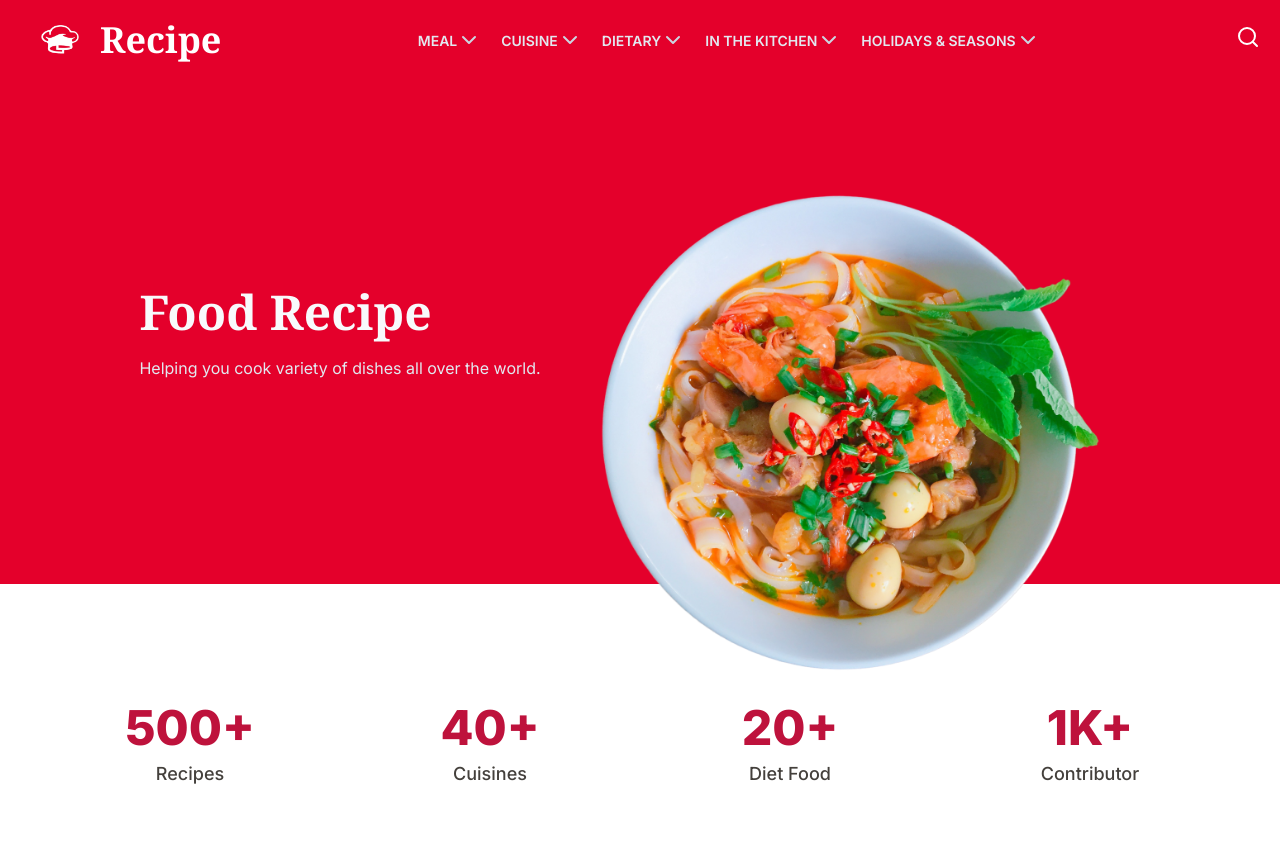
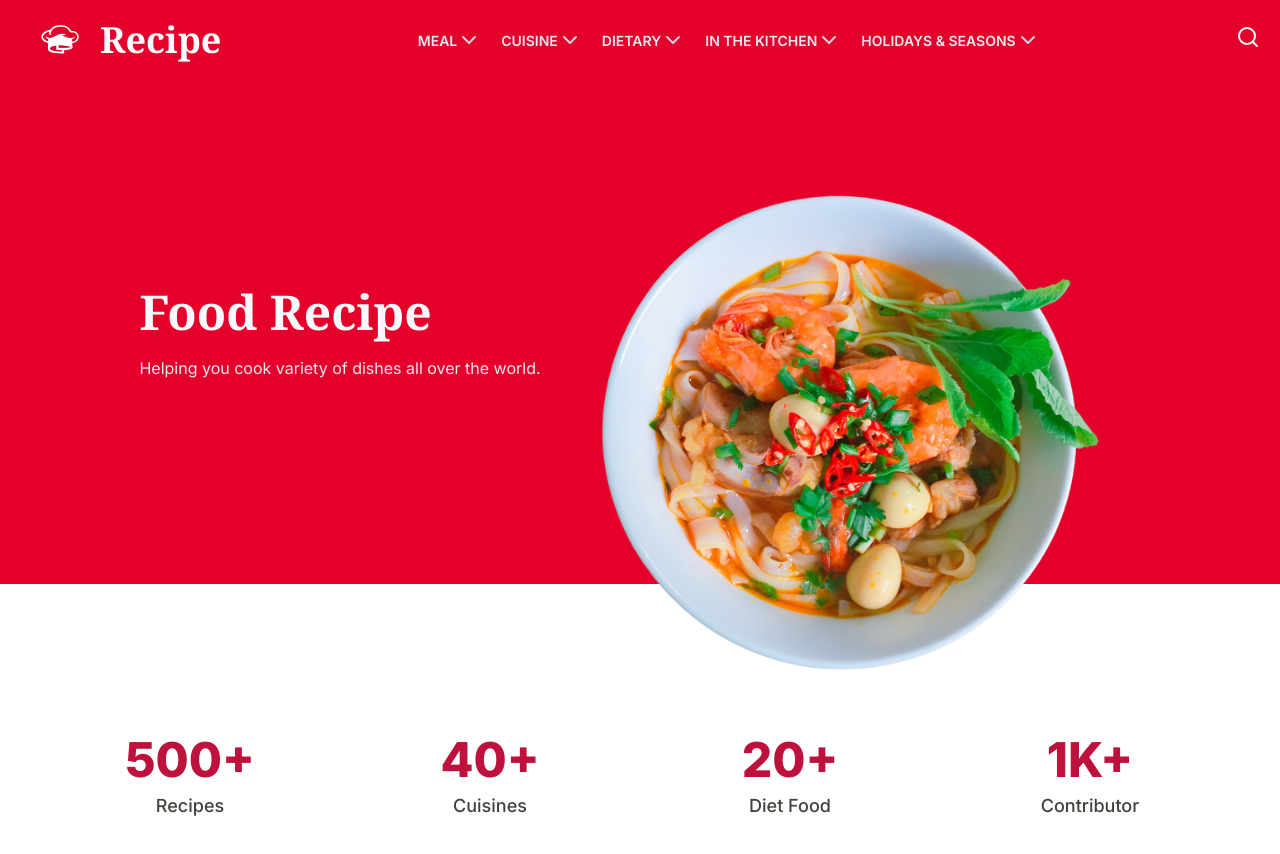
Before and after one commit to aunghein2003/recipe, a Next.js app: page / in a window 1280 px wide. Shown: the top 854 px of the page. Built offline with nearby package versions, Linux system fonts and the light colour scheme.

Commit message:
add aos animation

```diff
--- a/src/app/layout.tsx
+++ b/src/app/layout.tsx
@@ -1,7 +1,8 @@
-import Navbar from "@/components/Navbar";
 import "./globals.css";
 import type { Metadata } from "next";
 import { Inter } from "next/font/google";
+import Navbar from "@/components/Navbar";
+import Providers from "@/components/Providers";
 
 const inter = Inter({ subsets: ["latin"] });
 
@@ -19,8 +20,10 @@ export default function RootLayout({
   return (
     <html lang="en">
       <body className={inter.className}>
-        <Navbar />
-        {children}
+        <Providers>
+          <Navbar />
+          {children}
+        </Providers>
       </body>
     </html>
   );
--- a/src/app/page.tsx
+++ b/src/app/page.tsx
@@ -2,7 +2,7 @@ import HomeComponent from "@/components/home";
 
 export default function Home() {
   return (
-    <div className="h-[150vh]">
+    <div className="h-[350vh]">
       <HomeComponent />
     </div>
   );
--- /dev/null
+++ b/src/components/Providers.tsx
@@ -0,0 +1,20 @@
+"use client";
+
+import { ReactNode, useEffect } from "react";
+import Aos from "aos";
+import "aos/dist/aos.css";
+
+interface ProvidersProps {
+  children: ReactNode;
+}
+
+export default function Providers({ children }: ProvidersProps) {
+  useEffect(() => {
+    Aos.init({
+      duration: 700,
+      once: true,
+    });
+  }, []);
+
+  return <>{children}</>;
+}
--- a/src/components/home/HeroSection.tsx
+++ b/src/components/home/HeroSection.tsx
@@ -4,7 +4,7 @@ import photo from "@/assests/photo3.png";
 export default function HeroSection() {
   return (
     <div className="w-full h-[60vh] lg:h-[73vh] pt-[15vh] md:pt-[13vh] px-10 flex flex-col lg:flex-row items-center justify-center bg-[#E4002B]">
-      <div className="space-y-5 mb-5">
+      <div data-aos="fade-right" className="space-y-5 mb-5">
         <h1 className="text-4xl md:text-5xl font-bold font-serif text-slate-50">
           Food Recipe
         </h1>
@@ -12,7 +12,10 @@ export default function HeroSection() {
           Helping you cook variety of dishes all over the world.
         </p>
       </div>
-      <div className="relative w-full md:w-1/2 h-full -mb-20 sm:-mb-32 md:-mb-44">
+      <div
+        data-aos="fade-left"
+        className="relative w-full md:w-1/2 h-full -mb-20 sm:-mb-32 md:-mb-44"
+      >
         <Image
           src={photo}
           alt="hero section"
--- a/src/components/home/index.tsx
+++ b/src/components/home/index.tsx
@@ -7,7 +7,10 @@ export default function page() {
       <HeroSection />
 
       {/* Numbers Counting */}
-      <div className="p-10 mt-20 md:mt-28 lg:mt-20 flex justify-between items-center flex-wrap">
+      <div
+        data-aos="fade-up"
+        className="p-10 mt-24 sm:mt-32 md:mt-24 lg:mt-28 flex justify-between items-center flex-wrap"
+      >
         <div className="w-1/2 lg:w-1/4 mb-14 space-y-2 text-center">
           <h1 className="text-3xl md:text-4xl lg:text-5xl font-extrabold text-rose-700">
             500+
```
